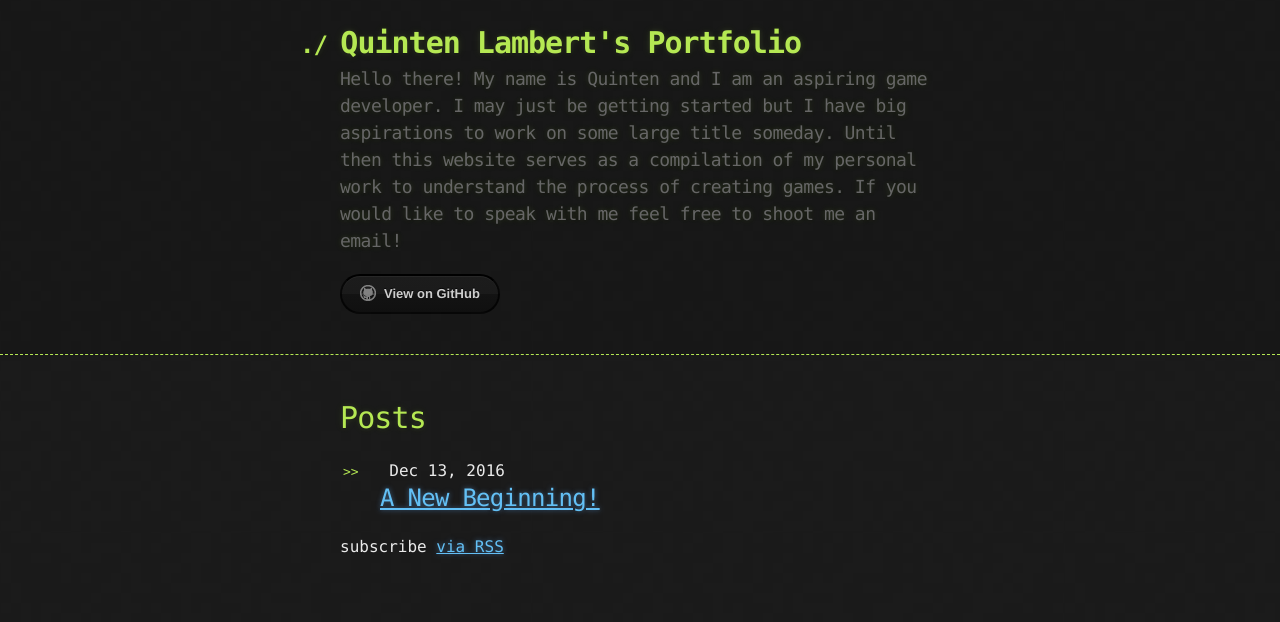
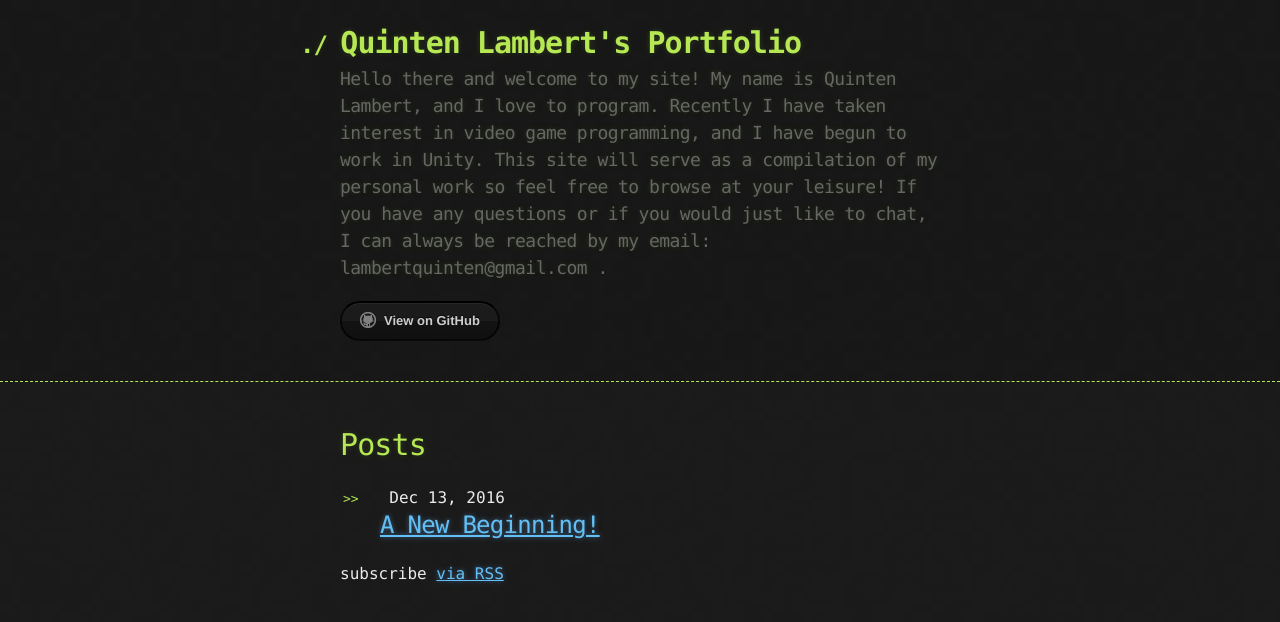
Before and after one commit to lambertq/lambertq.github.io, a Jekyll site: the page built from index.md, in a window 1280 px wide. Shown: the top 622 px of the page. Built offline with Jekyll 4.4.1, drawn with Linux system fonts in a browser that asks for light colours.

Commit message:
Changed site description

```diff
--- a/_config.yml
+++ b/_config.yml
@@ -16,10 +16,10 @@
 title: "Quinten Lambert's Portfolio"
 email: lambertquinten@gmail.com
 description: > # this means to ignore newlines until "baseurl:"
- Hello there! My name is Quinten and I am an aspiring game developer. I may just be getting
- started but I have big aspirations to work on some large title someday. Until then this website
- serves as a compilation of my personal work to understand the process of creating games. If you
- would like to speak with me feel free to shoot me an email!
+ Hello there and welcome to my site! My name is Quinten Lambert, and I love to program. Recently I have
+ taken interest in video game programming, and I have begun to work in Unity. This site will serve as a
+ compilation of my personal work so feel free to browse at your leisure! If you have any questions or if
+ you would just like to chat, I can always be reached by my email: lambertquinten@gmail.com .
 
 # the subpath of your site, e.g. /blog
 url: https://lambertq.github.io
```
